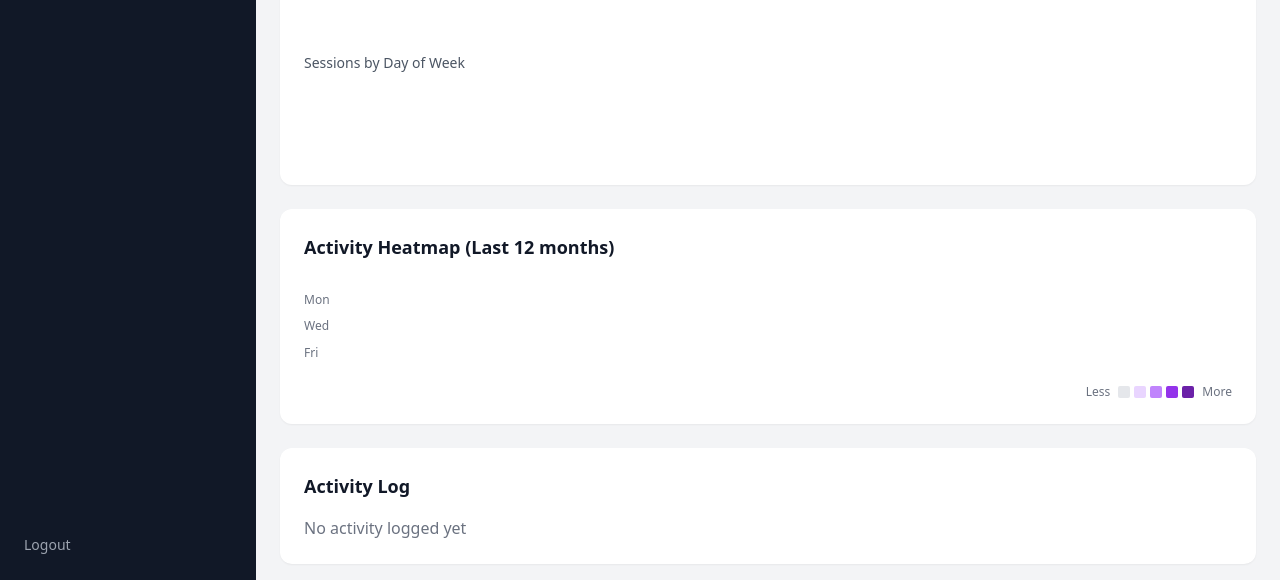
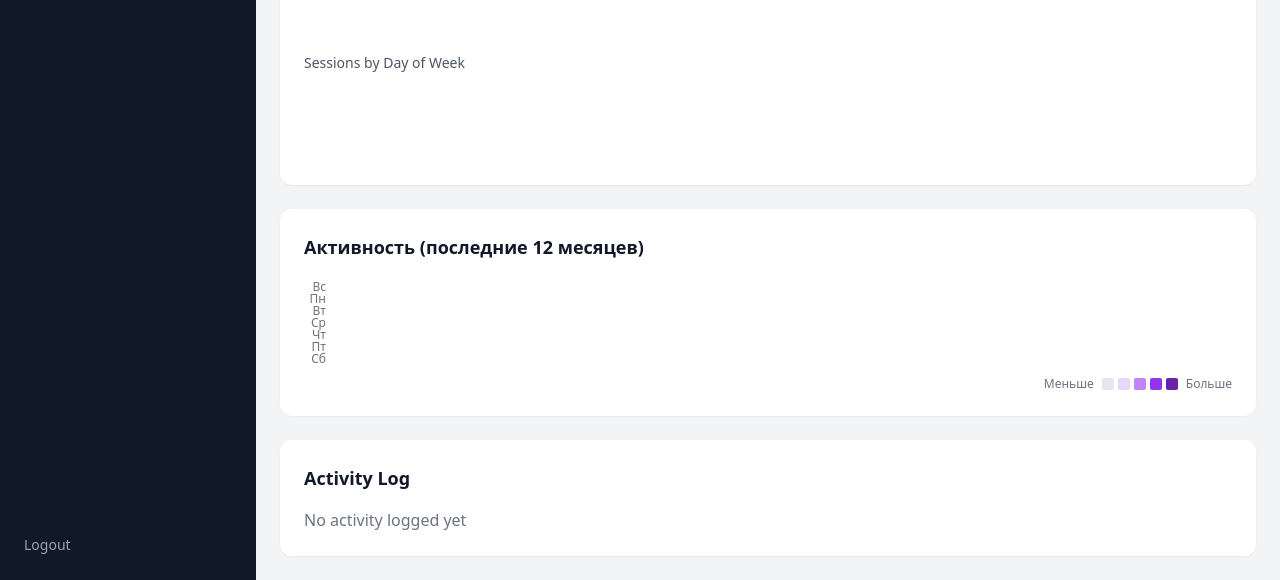
Before and after one commit to YourStyle/moodsprint, a Flask app: template admin/templates/user_detail.html in a window 1280 px wide. Shown: the part 963-1543 px from the top of the page. Run offline with Flask 3, Linux system fonts and the light colour scheme; the template is opened without the code that fills it, so the values that code supplies are empty; some libraries are stand-ins or nearby versions.

Commit message:
fix: heatmap Russian labels + starter deck for re-invited users
- Heatmap: all days in Russian (Вс, Пн, Вт, Ср, Чт, Пт, Сб)
- Heatmap: months in Russian, fixed overflow
- Heatmap: tooltip shows full date (Пн, 22 Дек 2025)
- Give starter deck (3 cards) to existing users invited via link

🤖 Generated with [Claude Code](https://claude.com/claude-code)

Co-Authored-By: Claude Opus 4.5 <noreply@anthropic.com>

```diff
--- a/admin/templates/user_detail.html
+++ b/admin/templates/user_detail.html
@@ -415,26 +415,26 @@ function resetOnboarding(userId) {
 
 <!-- Activity Heatmap (GitHub-style) -->
 <div class="mt-6 bg-white rounded-xl p-6 shadow-sm">
-    <h3 class="text-lg font-semibold text-gray-900 mb-4">Activity Heatmap (Last 12 months)</h3>
-    <div id="heatmap-wrapper" class="w-full">
+    <h3 class="text-lg font-semibold text-gray-900 mb-4">Активность (последние 12 месяцев)</h3>
+    <div id="heatmap-wrapper" class="w-full overflow-hidden">
         <!-- Month labels -->
-        <div id="month-labels" class="flex text-xs text-gray-500 mb-1 ml-8"></div>
+        <div id="month-labels" class="flex text-xs text-gray-500 mb-1" style="margin-left: 28px;"></div>
         <div class="flex">
             <!-- Day labels -->
-            <div id="day-labels" class="flex flex-col text-xs text-gray-500 mr-2 justify-between" style="height: 91px;">
-                <span class="h-3 leading-3"></span>
-                <span class="h-3 leading-3">Mon</span>
-                <span class="h-3 leading-3"></span>
-                <span class="h-3 leading-3">Wed</span>
-                <span class="h-3 leading-3"></span>
-                <span class="h-3 leading-3">Fri</span>
-                <span class="h-3 leading-3"></span>
+            <div class="flex flex-col text-xs text-gray-500 mr-1 flex-shrink-0" style="width: 24px; gap: 1px;">
+                <span style="height: 11px; line-height: 11px; text-align: right; padding-right: 2px;">Вс</span>
+                <span style="height: 11px; line-height: 11px; text-align: right; padding-right: 2px;">Пн</span>
+                <span style="height: 11px; line-height: 11px; text-align: right; padding-right: 2px;">Вт</span>
+                <span style="height: 11px; line-height: 11px; text-align: right; padding-right: 2px;">Ср</span>
+                <span style="height: 11px; line-height: 11px; text-align: right; padding-right: 2px;">Чт</span>
+                <span style="height: 11px; line-height: 11px; text-align: right; padding-right: 2px;">Пт</span>
+                <span style="height: 11px; line-height: 11px; text-align: right; padding-right: 2px;">Сб</span>
             </div>
             <!-- Heatmap grid -->
-            <div id="heatmap" class="flex gap-0.5 flex-1"></div>
+            <div id="heatmap" class="flex gap-px flex-1 overflow-hidden"></div>
         </div>
         <div class="flex items-center justify-end mt-3 text-xs text-gray-500 gap-2">
-            <span>Less</span>
+            <span>Меньше</span>
             <div class="flex gap-1">
                 <div class="w-3 h-3 rounded-sm bg-gray-200"></div>
                 <div class="w-3 h-3 rounded-sm" style="background: #e9d5ff;"></div>
@@ -442,7 +442,7 @@ function resetOnboarding(userId) {
                 <div class="w-3 h-3 rounded-sm" style="background: #9333ea;"></div>
                 <div class="w-3 h-3 rounded-sm" style="background: #6b21a8;"></div>
             </div>
-            <span>More</span>
+            <span>Больше</span>
         </div>
     </div>
 </div>
@@ -453,8 +453,19 @@ function resetOnboarding(userId) {
     const heatmapContainer = document.getElementById('heatmap');
     const monthLabels = document.getElementById('month-labels');
 
-    const monthNames = ['Jan', 'Feb', 'Mar', 'Apr', 'May', 'Jun', 'Jul', 'Aug', 'Sep', 'Oct', 'Nov', 'Dec'];
+    const monthNames = ['Янв', 'Фев', 'Мар', 'Апр', 'Май', 'Июн', 'Июл', 'Авг', 'Сен', 'Окт', 'Ноя', 'Дек'];
+    const dayNames = ['Вс', 'Пн', 'Вт', 'Ср', 'Чт', 'Пт', 'Сб'];
     const purpleColors = ['#e9d5ff', '#c084fc', '#9333ea', '#6b21a8'];
+
+    // Format date for tooltip
+    function formatDate(dateStr) {
+        const d = new Date(dateStr);
+        const day = d.getDate();
+        const month = monthNames[d.getMonth()];
+        const year = d.getFullYear();
+        const dayName = dayNames[d.getDay()];
+        return `${dayName}, ${day} ${month} ${year}`;
+    }
 
     // Generate dates for the last 365 days
     const today = new Date();
@@ -501,9 +512,9 @@ function resetOnboarding(userId) {
                 weeks.push(currentWeek);
             }
 
-            // Calculate cell width based on available space
-            const containerWidth = heatmapContainer.offsetWidth || 800;
-            const cellSize = Math.max(8, Math.floor((containerWidth - weeks.length) / weeks.length));
+            // Fixed cell size
+            const cellSize = 11;
+            const gap = 1;
 
             // Track months for labels
             let lastMonth = -1;
@@ -512,12 +523,12 @@ function resetOnboarding(userId) {
             // Render heatmap
             weeks.forEach((week, weekIdx) => {
                 const weekCol = document.createElement('div');
-                weekCol.className = 'flex flex-col gap-0.5';
-                weekCol.style.minWidth = cellSize + 'px';
+                weekCol.className = 'flex flex-col';
+                weekCol.style.gap = gap + 'px';
 
                 week.forEach(day => {
                     const cell = document.createElement('div');
-                    cell.className = 'rounded-sm';
+                    cell.className = 'rounded-sm cursor-pointer';
                     cell.style.width = cellSize + 'px';
                     cell.style.height = cellSize + 'px';
 
@@ -542,7 +553,7 @@ function resetOnboarding(userId) {
                         } else {
                             cell.style.background = purpleColors[3];
                         }
-                        cell.title = `${day.date}: ${day.count} completed`;
+                        cell.title = `${formatDate(day.date)}: ${day.count} выполнено`;
                     }
 
                     weekCol.appendChild(cell);
@@ -553,23 +564,22 @@ function resetOnboarding(userId) {
 
             // Render month labels
             monthLabels.innerHTML = '';
-            const totalWidth = weeks.length * (cellSize + 2);
             monthPositions.forEach((pos, idx) => {
                 const nextPos = monthPositions[idx + 1];
                 const weeksInMonth = (nextPos ? nextPos.weekIdx : weeks.length) - pos.weekIdx;
-                const width = weeksInMonth * (cellSize + 2);
+                const width = weeksInMonth * (cellSize + gap);
 
                 const label = document.createElement('span');
                 label.textContent = monthNames[pos.month];
                 label.style.width = width + 'px';
                 label.style.textAlign = 'left';
-                label.style.paddingLeft = '2px';
+                label.style.flexShrink = '0';
                 monthLabels.appendChild(label);
             });
         })
         .catch(err => {
             console.error('Failed to load heatmap:', err);
-            heatmapContainer.innerHTML = '<p class="text-gray-500">Failed to load activity data</p>';
+            heatmapContainer.innerHTML = '<p class="text-gray-500">Не удалось загрузить данные</p>';
         });
 })();
 </script>
```
Also changed, not shown: backend/app/api/auth.py (+8 -14 lines).
